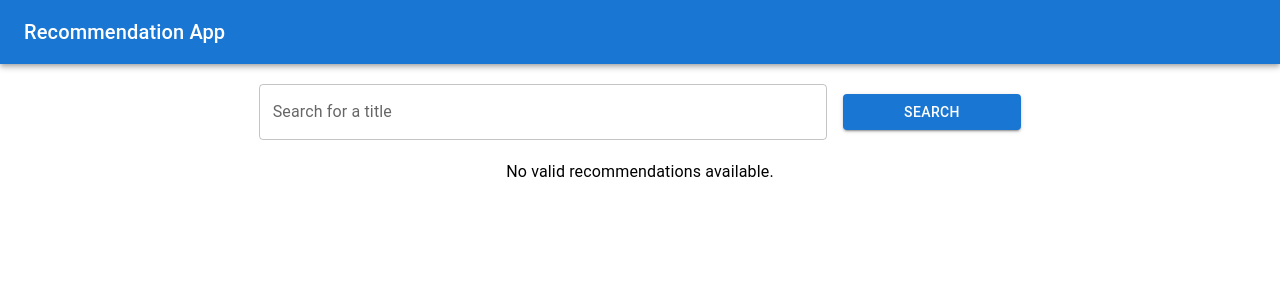
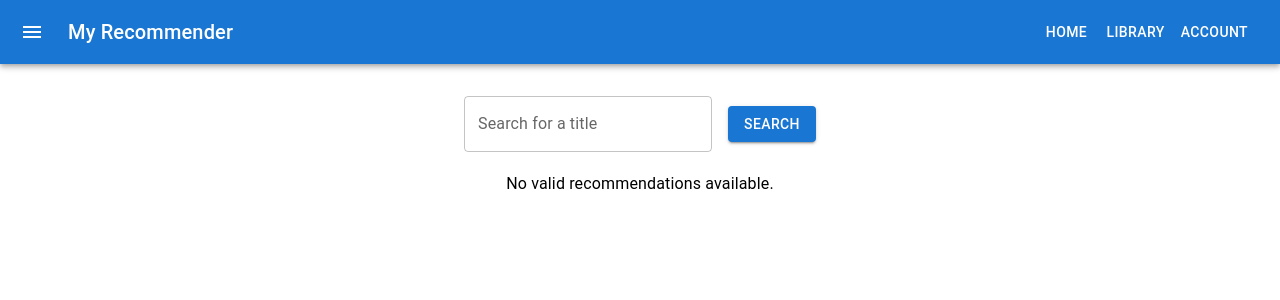
Before and after one commit to Forest904/RecommenderSystem, a React (Create React App) app in the folder recommender-ui/: page / in a window 1280 px wide. Shown: the top 300 px of the page. Built offline with nearby package versions, Linux system fonts and the light colour scheme.

Commit message:
Working on frontend with materialsUI some progress on modularization of components for high cohesion, let's NOT clutter App.js

```diff
--- a/recommender-ui/src/App.js
+++ b/recommender-ui/src/App.js
@@ -1,17 +1,13 @@
 import React, { useState, useEffect } from "react";
 import {
-  AppBar,
-  Toolbar,
   Typography,
   TextField,
   Button,
-  Card,
-  CardMedia,
-  CardContent,
-  Grid,
   Container,
+  Grid2,
 } from "@mui/material";
-import Carousel from "react-material-ui-carousel";
+import Header from './components/Header/Header';
+import Carousel from './components/Carousel/Carousel';
 import axios from "axios";
 
 const App = () => {
@@ -40,18 +36,12 @@ const App = () => {
   return (
     <>
       {/* Header */}
-      <AppBar position="static" style={{ marginBottom: "20px" }}>
-        <Toolbar>
-          <Typography variant="h6" style={{ flexGrow: 1 }}>
-            Recommendation App
-          </Typography>
-        </Toolbar>
-      </AppBar>
+      <Header />
 
       <Container>
         {/* Search Bar */}
-        <Grid container spacing={2} alignItems="center" justifyContent="center">
-          <Grid item xs={12} sm={8} md={6}>
+        <Grid2 container spacing={2} marginTop={4} alignItems="center" justifyContent="center">
+          <Grid2 item xs={12} sm={8} md={6}>
             <TextField
               label="Search for a title"
               variant="outlined"
@@ -59,8 +49,8 @@ const App = () => {
               value={searchQuery}
               onChange={(e) => setSearchQuery(e.target.value)}
             />
-          </Grid>
-          <Grid item xs={12} sm={4} md={2}>
+          </Grid2>
+          <Grid2 item xs={12} sm={4} md={2}>
             <Button
               variant="contained"
               color="primary"
@@ -69,37 +59,12 @@ const App = () => {
             >
               Search
             </Button>
-          </Grid>
-        </Grid>
+          </Grid2>
+        </Grid2>
 
         {/* Carousel */}
         {recommendations.length > 0 ? (
-          <Carousel navButtonsAlwaysVisible style={{ marginTop: "30px" }}>
-            {recommendations.map((item, index) => (
-              <Grid container spacing={2} justifyContent="center" key={index}>
-                <Grid item xs={12} sm={6} md={4} lg={3}>
-                  <Card style={{ height: "100%" }}>
-                    <CardMedia
-                      component="img"
-                      height="200"
-                      image={item.image_url || "https://via.placeholder.com/150"}
-                      alt={item.Title}
-                      style={{ objectFit: "cover" }}
-                    />
-                    <CardContent>
-                      <Typography
-                        variant="subtitle1"
-                        noWrap
-                        style={{ textAlign: "center" }}
-                      >
-                        {item.Title}
-                      </Typography>
-                    </CardContent>
-                  </Card>
-                </Grid>
-              </Grid>
-            ))}
-          </Carousel>
+          <Carousel recommendations={recommendations} />
         ) : (
           <Typography style={{ textAlign: "center", margin: "20px" }}>
             No valid recommendations available.
--- /dev/null
+++ b/recommender-ui/src/components/Card/Card.js
@@ -0,0 +1,30 @@
+import React from 'react';
+import { Card as MUICard, CardMedia, CardContent, Typography, Button } from '@mui/material';
+
+const Card = ({ title, description, image, actionLabel, onAction }) => {
+    return (
+        <MUICard style={{ margin: '1rem' }}>
+            <CardMedia
+                component="img"
+                height="140"
+                image={image}
+                alt={title}
+            />
+            <CardContent>
+                <Typography variant="h5" component="div">
+                    {title}
+                </Typography>
+                <Typography variant="body2" color="text.secondary">
+                    {description}
+                </Typography>
+                {actionLabel && onAction && (
+                    <Button variant="contained" color="primary" onClick={onAction}>
+                        {actionLabel}
+                    </Button>
+                )}
+            </CardContent>
+        </MUICard>
+    );
+};
+
+export default Card;
--- /dev/null
+++ b/recommender-ui/src/components/Carousel/Carousel.js
@@ -0,0 +1,35 @@
+import React from 'react';
+import Slider from 'react-slick'; // React Slick carousel library
+import 'slick-carousel/slick/slick.css';
+import 'slick-carousel/slick/slick-theme.css';
+import Card from '../Card/Card';
+
+const Carousel = ({ recommendations = [] }) => {
+    const settings = {
+        dots: true,
+        infinite: true,
+        speed: 500,
+        slidesToShow: 6,
+        slidesToScroll: 2,
+        responsive: [
+            {
+                breakpoint: 768,
+                settings: { slidesToShow: 1 },
+            },
+            {
+                breakpoint: 1024,
+                settings: { slidesToShow: 2 },
+            },
+        ],
+    };
+
+    return (
+        <Slider {...settings}>
+            {recommendations.map((item, index) => (
+                <Card key={index} {...item} />
+            ))}
+        </Slider>
+    );
+};
+
+export default Carousel;
--- /dev/null
+++ b/recommender-ui/src/components/Header/Header.js
@@ -0,0 +1,24 @@
+import React from 'react';
+import { AppBar, Toolbar, Typography, IconButton } from '@mui/material';
+import MenuIcon from '@mui/icons-material/Menu';
+import Navigation from './Navigation';
+import Logo from './Logo';
+
+const Header = () => {
+    return (
+        <AppBar position="static">
+            <Toolbar>
+                <IconButton edge="start" color="inherit" aria-label="menu">
+                    <MenuIcon />
+                </IconButton>
+                <Logo />
+                <Typography variant="h6" style={{ flexGrow: 1 }}>
+                    My Recommender
+                </Typography>
+                <Navigation />
+            </Toolbar>
+        </AppBar>
+    );
+};
+
+export default Header;
--- /dev/null
+++ b/recommender-ui/src/components/Header/Logo.js
@@ -0,0 +1,11 @@
+import React from 'react';
+import { Typography } from '@mui/material';
+
+const Logo = () => {
+    return (
+        <Typography variant="h6" color="inherit" style={{ marginRight: '1rem' }}>
+        </Typography>
+    );
+};
+
+export default Logo;
--- /dev/null
+++ b/recommender-ui/src/components/Header/Navigation.js
@@ -0,0 +1,14 @@
+import React from 'react';
+import { Button } from '@mui/material';
+
+const Navigation = () => {
+    return (
+        <div>
+            <Button color="inherit">Home</Button>
+            <Button color="inherit">Library</Button>
+            <Button color="inherit">Account</Button>
+        </div>
+    );
+};
+
+export default Navigation;
```
Also changed, not shown: 1 other file (tests, documents, lock files or other folders).
